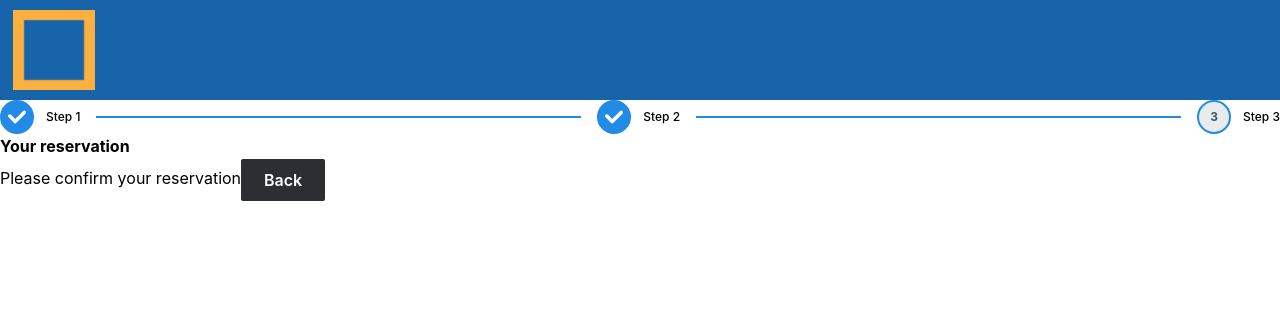
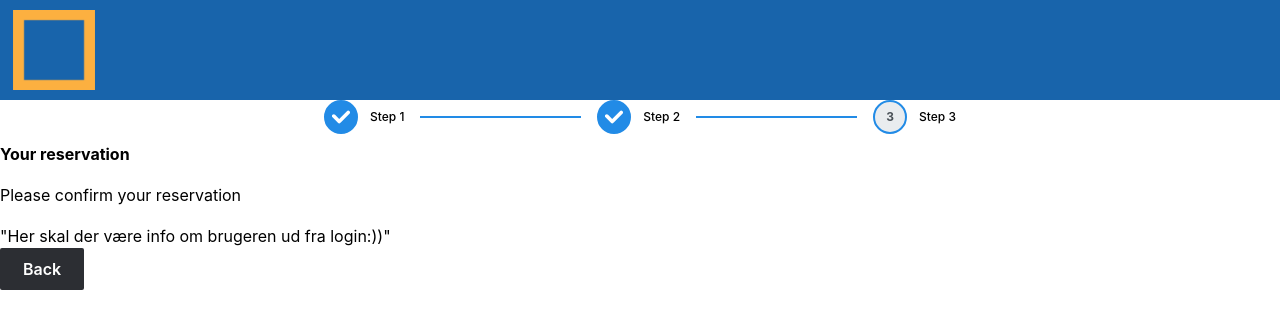
Before and after one commit to cph-il95/Front-Ux, a Next.js app: page /booking/reservation in a window 1280 px wide. Shown: the top 328 px of the page. Built offline with nearby package versions, Linux system fonts and the light colour scheme.

Commit message:
ændret på stepsne, virker ikke ved tryk dog

```diff
--- a/src/pages/booking/reservation.js
+++ b/src/pages/booking/reservation.js
@@ -1,18 +1,19 @@
 import ButtonBack from '@/components/atoms/ButtonBack'
-import { Stepper, Button, Group } from '@mantine/core';
+import { Stepper, Grid, GridCol } from '@mantine/core';
 import Link from 'next/link'
 import React, {useState} from 'react'
 
 
 export default function reservation() {
 
-    const [active, setActive] = useState(2);
+    const [active] = useState(2);
     // const nextStep = () => setActive((current) => (current < 3 ? current + 1 : current));
     // const prevStep = () => setActive((current) => (current > 0 ? current - 1 : current));
 
   return (
     <>
-
+    <Grid>
+        <GridCol span={6} offset={3}>
             <Stepper size='xs' active={active}  allowNextStepsSelect={false}>
                 <Stepper.Step label="Step 1">
                 </Stepper.Step>
@@ -21,11 +22,24 @@ export default function reservation() {
                 <Stepper.Step label="Step 3">
                 </Stepper.Step>
             </Stepper>
+        </GridCol>
+    </Grid>
 
+
+      <Grid>
+        <GridCol span={12}>
             <h4>Your reservation</h4>
-    <text>
-        Please confirm your reservation
-    </text>
+        </GridCol>
+        <GridCol span={12}>
+            <text>Please confirm your reservation</text>
+        </GridCol>
+        <GridCol span={12}>
+            <div className='reservations-info'>"Her skal der være info om brugeren ud fra login:))"</div>
+        </GridCol>
+      </Grid>
+
+
+
 
     <Link href="/booking/bookroom">
         <ButtonBack/>
```
Also changed, not shown: src/pages/booking/bookroom.js (+6 -3 lines). Lines whose indentation alone changed are shown as unchanged.
